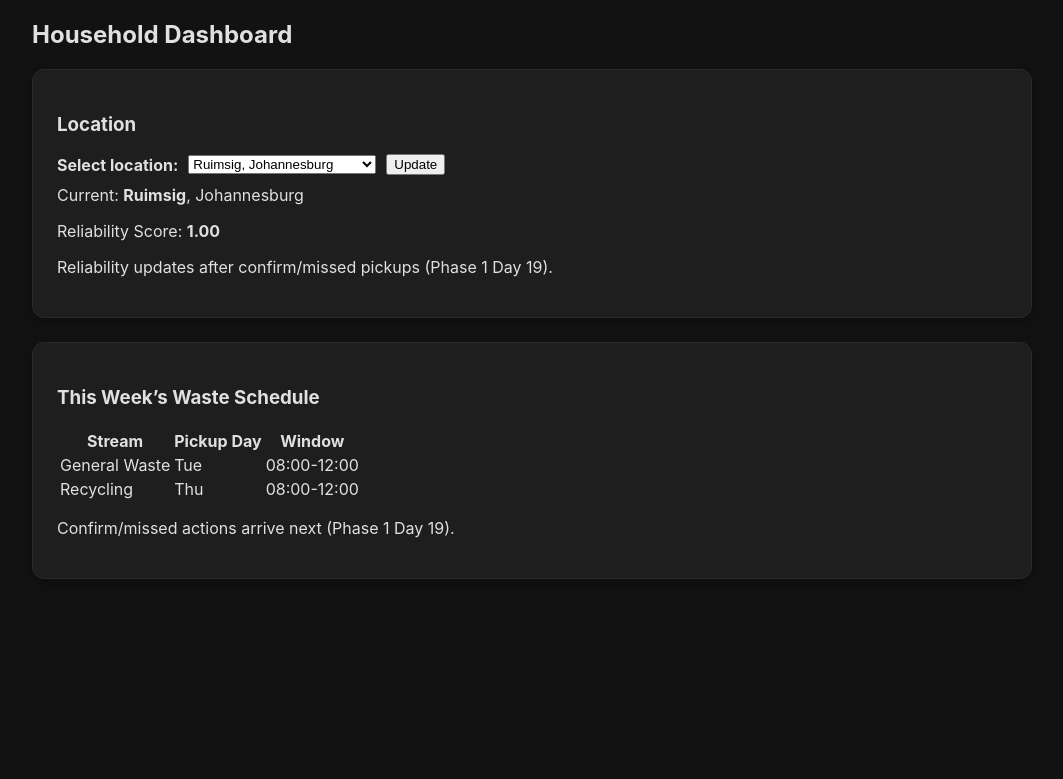
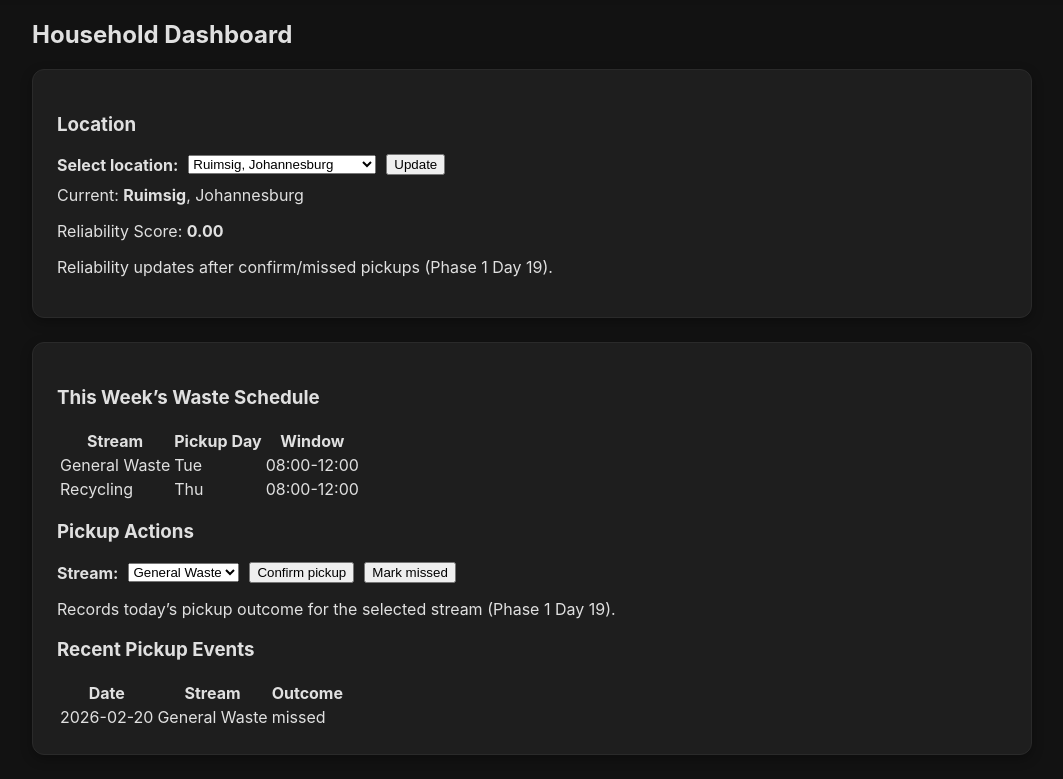
Before and after one commit to commit-to-Noma/VeriCycle, a Flask app: page /household in a window 1280 px wide. Shown: the part 78-857 px from the top of the page, without its empty margins (108-1171 px from the left). Run offline with Flask 3, Linux system fonts and the light colour scheme; a user stored in the database is signed in; data comes from the database, SQL or seed files in the repository; both versions use the stored data as it was after the commit; data that the repository does not hold is empty.

Commit message:
feat: add pickup event tracking and reliability score calculation to household dashboard

```diff
--- a/app.py
+++ b/app.py
@@ -24,7 +24,7 @@ from dotenv import load_dotenv
 load_dotenv()
 
 from flask import Flask, render_template, request, redirect, url_for, send_file, flash, jsonify
-from datetime import datetime
+from datetime import datetime, timezone, date
 from flask_login import login_user, login_required, logout_user, current_user
 import qrcode
 import io
@@ -83,7 +83,7 @@ login_manager.login_message_category = None
 # 3. DATABASE MODEL
 # - Define `User` and `Activity` models used across routes.
 # -----------------------------------------------------------------
-from models import User, Activity, Location, WasteSchedule, HouseholdProfile
+from models import User, Activity, Location, WasteSchedule, HouseholdProfile, PickupEvent
 from extensions import db as _db  # ensure db is available for seed helper
 
 
@@ -357,6 +357,15 @@ def center_dashboard():
 DAY_NAMES = ["Mon","Tue","Wed","Thu","Fri","Sat","Sun"]
 
 
+def recalc_reliability(location_id: int) -> float:
+    events = PickupEvent.query.filter_by(location_id=location_id).all()
+    if not events:
+        return 1.0
+    confirmed = sum(1 for e in events if e.outcome == "confirmed")
+    total = len(events)
+    return round(confirmed / total, 2)
+
+
 @app.route('/household')
 @login_required
 def household_dashboard():
@@ -374,6 +383,7 @@ def household_dashboard():
     location = Location.query.get(profile.location_id)
     schedules = WasteSchedule.query.filter_by(location_id=location.id).order_by(WasteSchedule.pickup_day.asc()).all()
     locations = Location.query.order_by(Location.name.asc()).all()
+    recent_events = PickupEvent.query.filter_by(location_id=location.id).order_by(PickupEvent.id.desc()).limit(10).all()
 
     schedule_rows = [
         {
@@ -387,12 +397,52 @@ def household_dashboard():
     return render_template(
         "household.html",
         location=location,
-        reliability_score=profile.reliability_score,
+        reliability_score=location.reliability_score,
         schedules=schedule_rows,
+        recent_events=recent_events,
         locations=locations,
         selected_location_id=location.id,
         active_page='household'
     )
+
+
+@app.route("/household/pickup-action", methods=["POST"])
+@login_required
+def household_pickup_action():
+    action = request.form.get("action")
+    stream = request.form.get("stream")
+    if action not in ("confirmed", "missed") or not stream:
+        flash("Invalid pickup action.", "error")
+        return redirect(url_for("household_dashboard"))
+
+    profile = HouseholdProfile.query.filter_by(user_id=current_user.id).first()
+    if not profile or not profile.location_id:
+        flash("Set a location first.", "error")
+        return redirect(url_for("household_dashboard"))
+
+    today = date.today().isoformat()
+    now = datetime.now(timezone.utc).isoformat().replace("+00:00", "Z")
+
+    event = PickupEvent(
+        location_id=profile.location_id,
+        user_id=current_user.id,
+        stream=stream,
+        scheduled_date=today,
+        outcome=action,
+        created_at=now,
+    )
+    db.session.add(event)
+
+    loc = db.session.get(Location, profile.location_id)
+    loc.reliability_score = recalc_reliability(profile.location_id)
+
+    db.session.commit()
+
+    print(f"[L0] PickupEvent created: location_id={loc.id} stream={stream} outcome={action} date={today}", flush=True)
+    print(f"[L0] Location reliability updated: {loc.reliability_score}", flush=True)
+
+    flash(f"Recorded: {stream} — {action}", "success")
+    return redirect(url_for("household_dashboard"))
 
 @app.route("/household/set-location", methods=["POST"])
 @login_required
--- a/templates/household.html
+++ b/templates/household.html
@@ -54,7 +54,39 @@
             {% endfor %}
           </tbody>
         </table>
-        <p class="muted">Confirm/missed actions arrive next (Phase 1 Day 19).</p>
+
+        <h3>Pickup Actions</h3>
+        <form method="POST" action="/household/pickup-action" style="display:flex; gap:10px; flex-wrap:wrap; align-items:center;">
+          <label for="stream"><strong>Stream:</strong></label>
+          <select name="stream" id="stream">
+            {% for row in schedules %}
+              <option value="{{ row.stream }}">{{ row.stream }}</option>
+            {% endfor %}
+          </select>
+
+          <button type="submit" name="action" value="confirmed">Confirm pickup</button>
+          <button type="submit" name="action" value="missed">Mark missed</button>
+        </form>
+
+        <p class="muted">Records today’s pickup outcome for the selected stream (Phase 1 Day 19).</p>
+
+        <h3>Recent Pickup Events</h3>
+        <table>
+          <thead>
+            <tr><th>Date</th><th>Stream</th><th>Outcome</th></tr>
+          </thead>
+          <tbody>
+            {% for e in recent_events %}
+              <tr>
+                <td>{{ e.scheduled_date }}</td>
+                <td>{{ e.stream }}</td>
+                <td>{{ e.outcome }}</td>
+              </tr>
+            {% else %}
+              <tr><td colspan="3">No pickup events yet.</td></tr>
+            {% endfor %}
+          </tbody>
+        </table>
       </div>
     </main>
 
```
Also changed, not shown: models.py (+18 -0 lines), vericycle.db.
